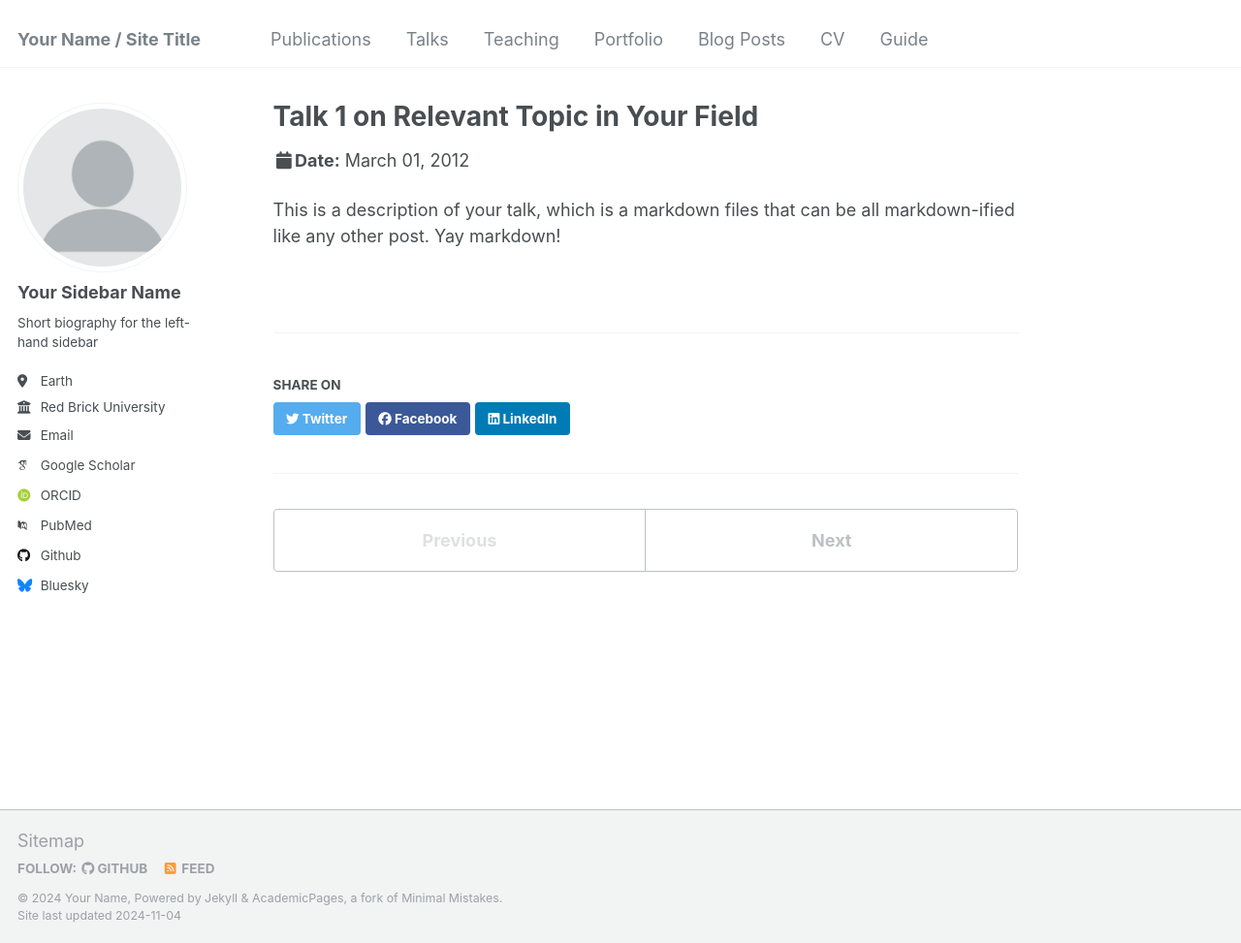
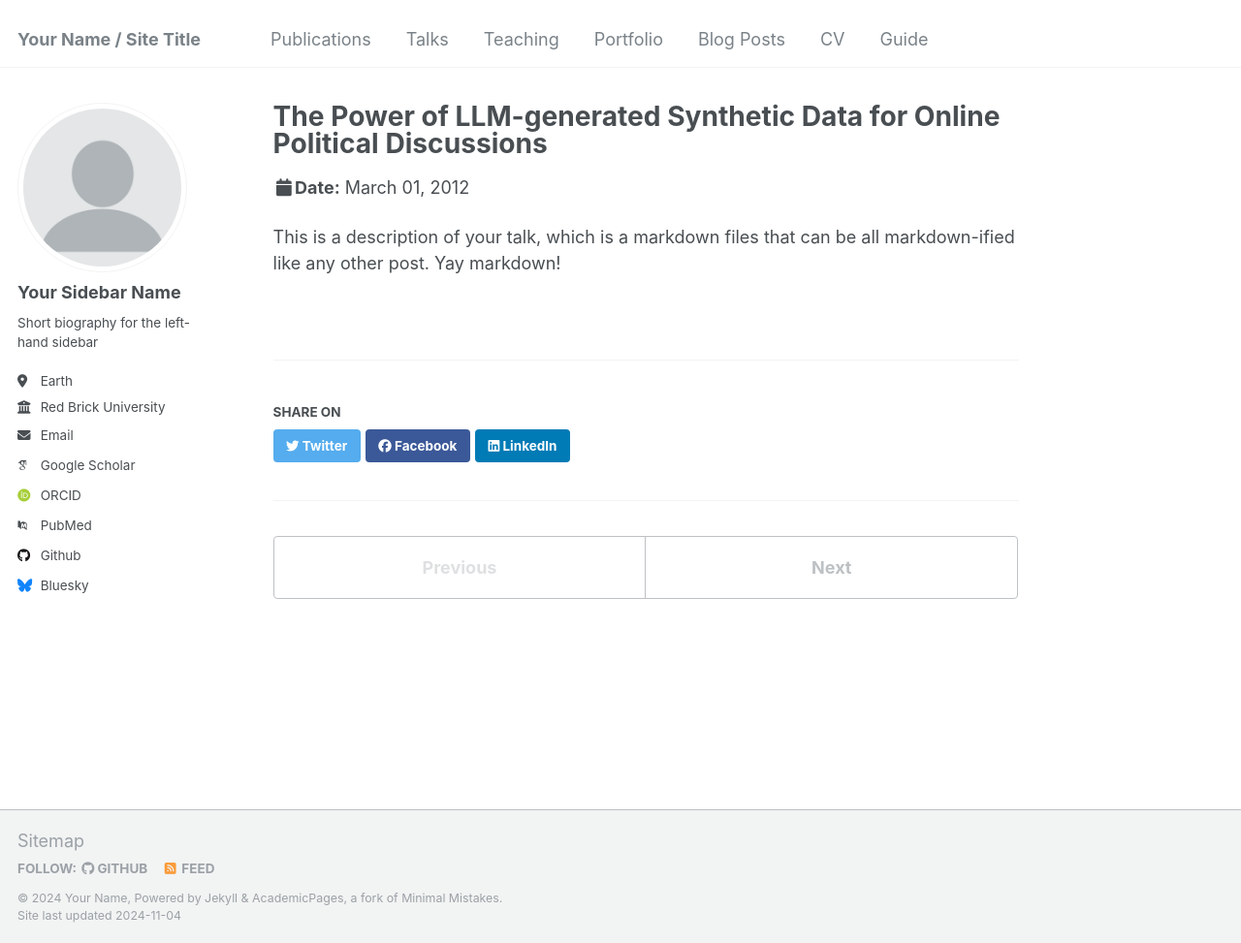
Before and after one commit to stefanwm13/stefanwm.github.io, a Jekyll site: the page built from _talks/2012-03-01-talk-1.md, in a window 1280 px wide and 973 px high. Shown: the whole window at 97% size. Built offline with Jekyll 4.4.1, drawn with Linux system fonts in a browser that asks for light colours; some web fonts are replaced.

Commit message:
Update 2012-03-01-talk-1.md

```diff
--- a/_talks/2012-03-01-talk-1.md
+++ b/_talks/2012-03-01-talk-1.md
@@ -1,5 +1,5 @@
 ---
-title: "Talk 1 on Relevant Topic in Your Field"
+title: "The Power of LLM-generated Synthetic Data for Online Political Discussions"
 collection: talks
 type: "Talk"
 permalink: /talks/2012-03-01-talk-1
```
